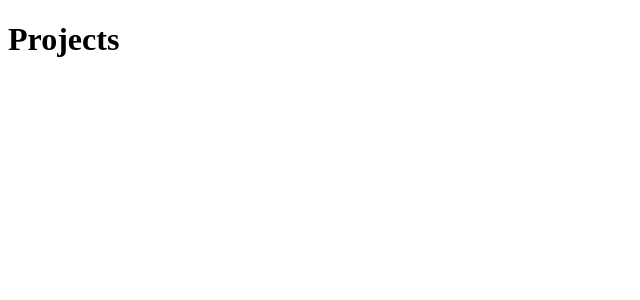
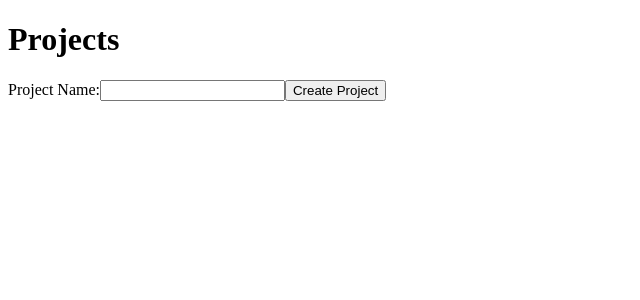
Before and after one commit to BaeSHoon/tasks-frontend, a React (Vite) app: page / in a window 1280 px wide. Shown: the top 300 px of the page, without its empty margins (0-640 px from the left). Built offline with nearby package versions, Linux system fonts and the light colour scheme.

Commit message:
Project Name

```diff
--- a/src/App.tsx
+++ b/src/App.tsx
@@ -1,7 +1,22 @@
+import { useState } from "react";
+
 function App() {
+  const [projectName, setProjectName] = useState("");
+
   return (
     <>
-        <h1>Projects</h1>
+      <h1>Projects</h1>
+      <div>
+        <label htmlFor="projectName">Project Name:</label>
+        <input
+          type="text"
+          id="projectName"
+          name="projectName"
+          value={projectName}
+          onChange={(e) => setProjectName(e.target.value)}
+        />
+        <button onClick={() => console.log(projectName)}>Create Project</button>
+      </div>
     </>
   );
 }
```
